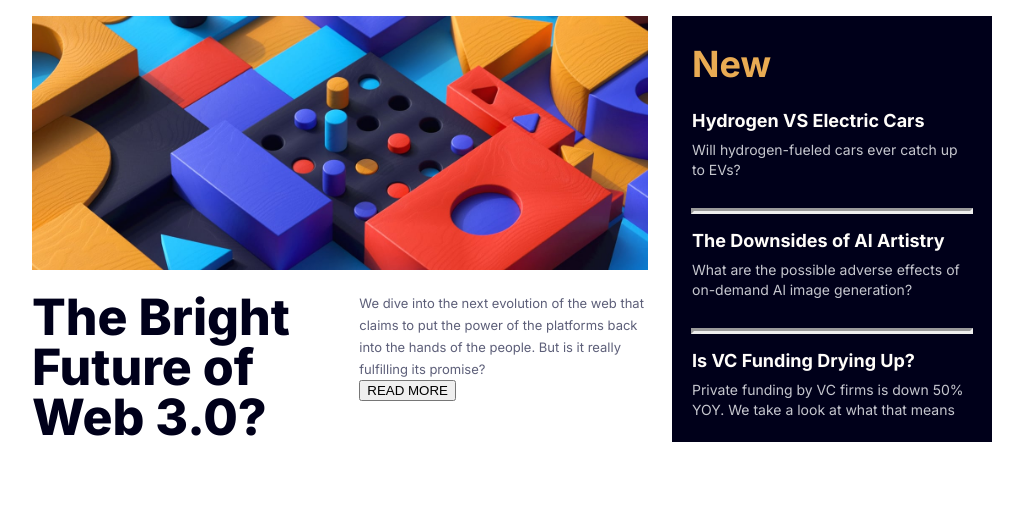
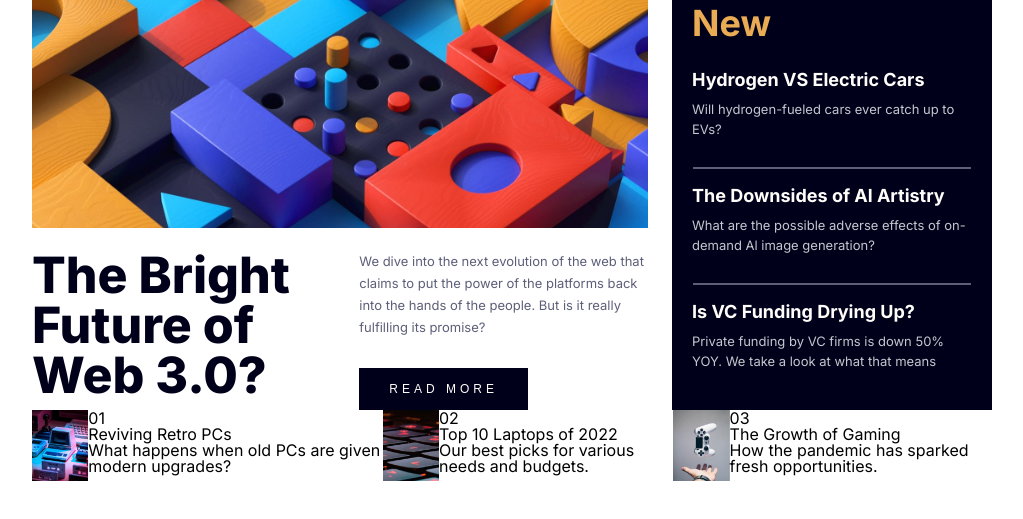
Before and after one commit to israelsanttana/news-homepage-main, a plain HTML site: page index.html in a window 1280 px wide. Shown: the part 209-728 px from the top of the page, without its empty margins (128-1151 px from the left). Drawn offline with Linux system fonts and the light colour scheme.

Commit message:
add estrutura article

```diff
--- a/index.html
+++ b/index.html
@@ -68,7 +68,38 @@
             </div>
           </aside>
         </section>
-        <article></article>
+        <article>
+          <div class="related">
+            <div class="related-img">
+              <img src="./assets/images/image-retro-pcs.jpg" alt="" />
+            </div>
+            <div class="related-text">
+              <h2>01</h2>
+              <h3>Reviving Retro PCs</h3>
+              <p>What happens when old PCs are given modern upgrades?</p>
+            </div>
+          </div>
+          <div class="related">
+            <div class="related-img">
+              <img src="./assets/images/image-top-laptops.jpg" alt="" />
+            </div>
+            <div class="related-text">
+              <h2>02</h2>
+              <h3>Top 10 Laptops of 2022</h3>
+              <p>Our best picks for various needs and budgets.</p>
+            </div>
+          </div>
+          <div class="related">
+            <div class="related-img">
+              <img src="./assets/images/image-gaming-growth.jpg" alt="" />
+            </div>
+            <div class="related-text">
+              <h2>03</h2>
+              <h3>The Growth of Gaming</h3>
+              <p>How the pandemic has sparked fresh opportunities.</p>
+            </div>
+          </div>
+        </article>
       </div>
     </main>
   </body>
--- /dev/null
+++ b/styles/article.css
@@ -0,0 +1,13 @@
+article {
+  display: flex;
+  justify-content: space-between;
+}
+
+.related {
+  display: flex;
+}
+
+.related-img img {
+  width: 100%;
+  max-width: 8.4rem;
+}
--- a/styles/aside.css
+++ b/styles/aside.css
@@ -22,12 +22,19 @@ aside div h3 {
 
 aside div p {
   color: var(--Grayish-blue);
-  font-size: 1.4rem;
+  font-size: 1.3rem;
   line-height: 2rem;
   padding: 0rem 2rem 2rem;
+  font-weight: 200;
 }
 
 aside div hr {
   width: 86%;
-  border-width: 1px var(--Dark-grayish-blue);
+  border: solid 0.5px var(--Dark-grayish-blue);
 }
+
+aside div h3:hover {
+  color: var(--Soft-orange);
+  cursor: pointer;
+  transition: 0.3s;
+}
--- a/styles/main.css
+++ b/styles/main.css
@@ -2,6 +2,7 @@
 @import url(./nav.css);
 @import url(./section.css);
 @import url(./aside.css);
+@import url(./article.css);
 
 :root {
   --Soft-orange: hsl(35, 77%, 62%);
--- a/styles/section.css
+++ b/styles/section.css
@@ -34,3 +34,18 @@ section {
   font-weight: 400;
   color: var(--Dark-grayish-blue);
 }
+
+.info-case div button {
+  background-color: var(--Very-dark-blue);
+  color: var(--Off-white);
+  border: none;
+  padding: 1.4rem 3rem 1.4rem;
+  font-size: 1.2rem;
+  letter-spacing: 0.4rem;
+  margin-top: 3rem;
+}
+.info-case div button:hover {
+  background-color: var(--Soft-red);
+  cursor: pointer;
+  transition: 0.3s;
+}
```
